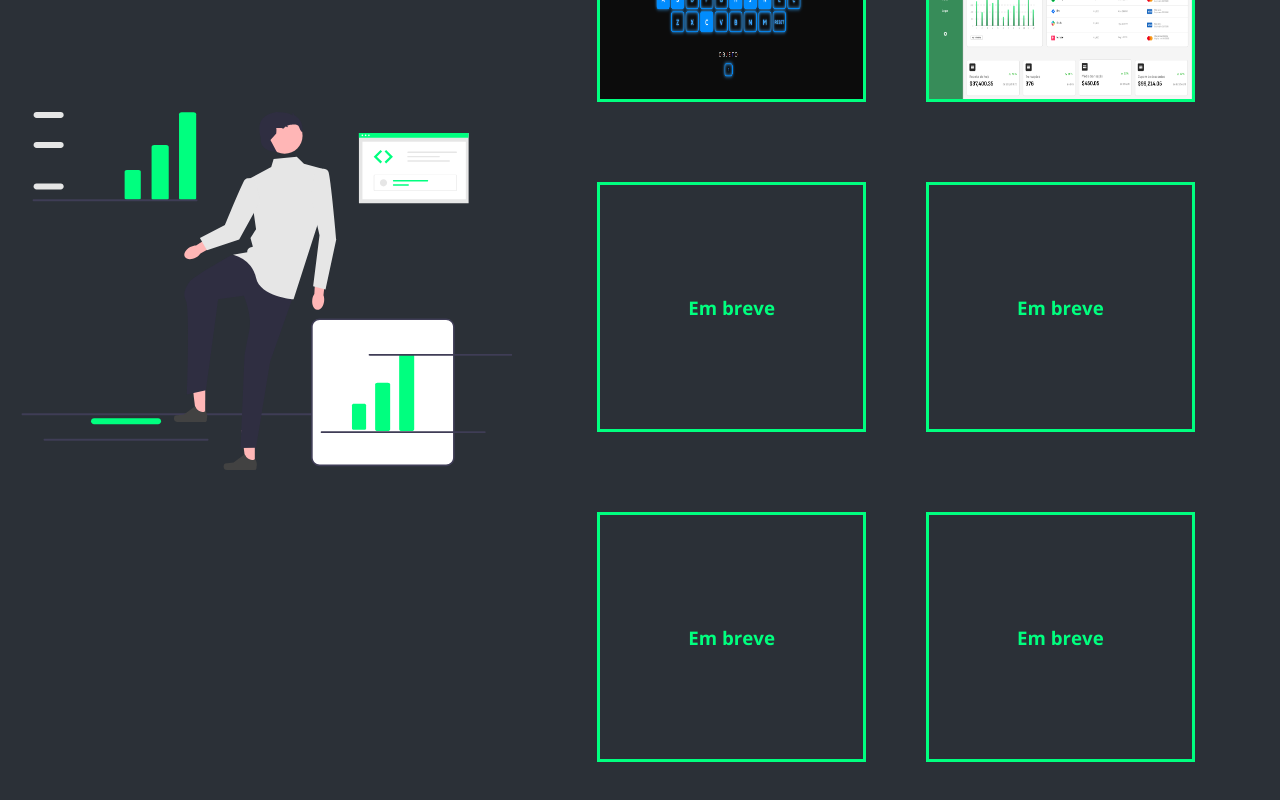
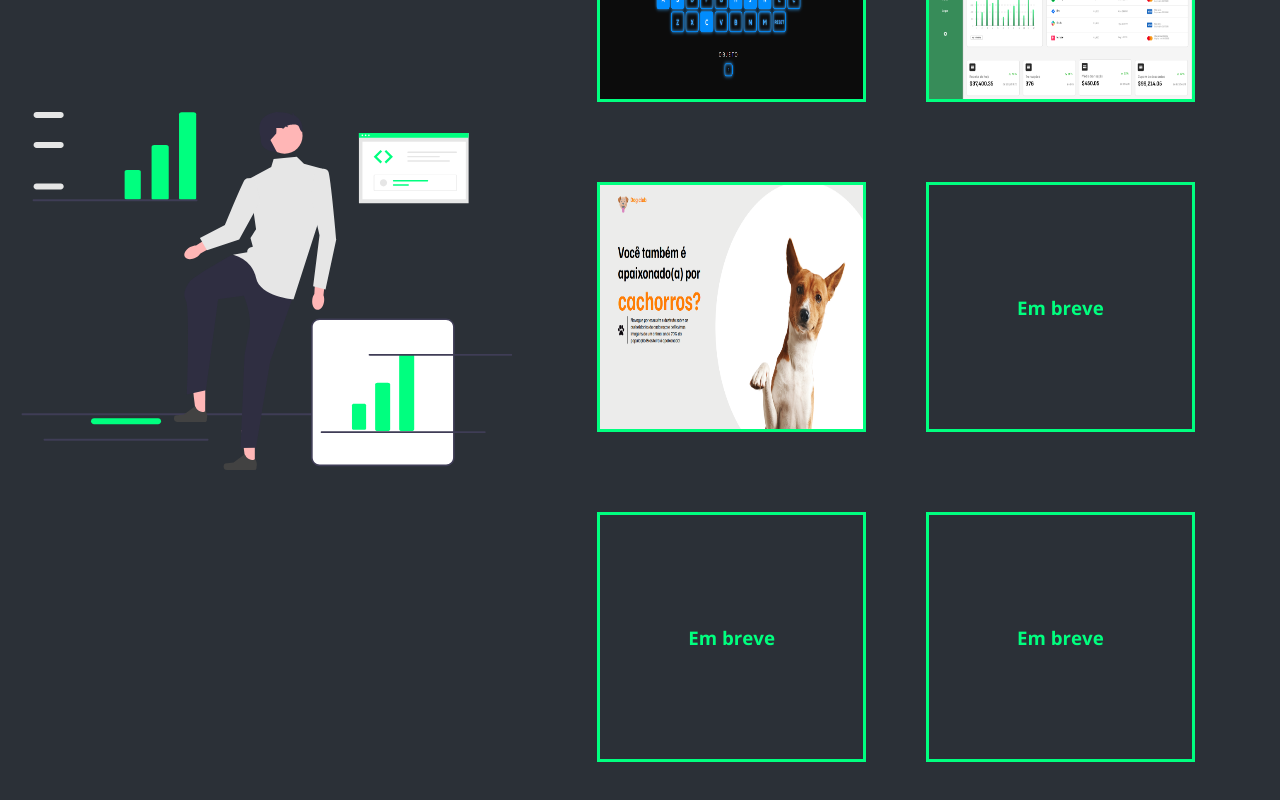
Before and after one commit to midas-codde/portifolio-page, a Vue app: page / in a window 1280 px wide. Shown: the part 3193-3993 px from the top of the page. Built offline with nearby package versions, Linux system fonts and the light colour scheme.

Commit message:
Adicionando um novo projeto

```diff
--- a/src/App.vue
+++ b/src/App.vue
@@ -219,7 +219,7 @@ const toggle = (el: HTMLInputElement) => {
          </div>
          <div class="projects-right">
             <div data-aos="fade-left" data-aos-duration="500" class="projects-row">
-               <a href="https://github.com/RichardMidas/Jogo-da-forca" target="_blank">
+               <a href="https://midas-jogodaforca.netlify.app" target="_blank">
                   <div class="projects-content-rl">
                      <img class="project-img p" src="../src/imgs/project1.png" alt="">
                      <h2>Jogo da Forca</h2>
@@ -236,9 +236,13 @@ const toggle = (el: HTMLInputElement) => {
                </a>
             </div>
             <div data-aos="fade-right" data-aos-duration="1000" class="projects-row">
-               <div class="projects-content">
-                  <h3>Em breve</h3>
-               </div>
+               <a href="https://dog-club-page.netlify.app" target="_blank">
+                  <div class="projects-content-rl">
+                     <img class="project-img p" src="../src/imgs/project3.png" alt="">
+                        <h2>Dog page</h2>
+                        <p>Um site interativo sobre cachorros.</p>
+                  </div>
+               </a>
                <div class="projects-content">
                   <h3>Em breve</h3>
                </div>
```
Also changed, not shown: src/imgs/project3.png (added).
